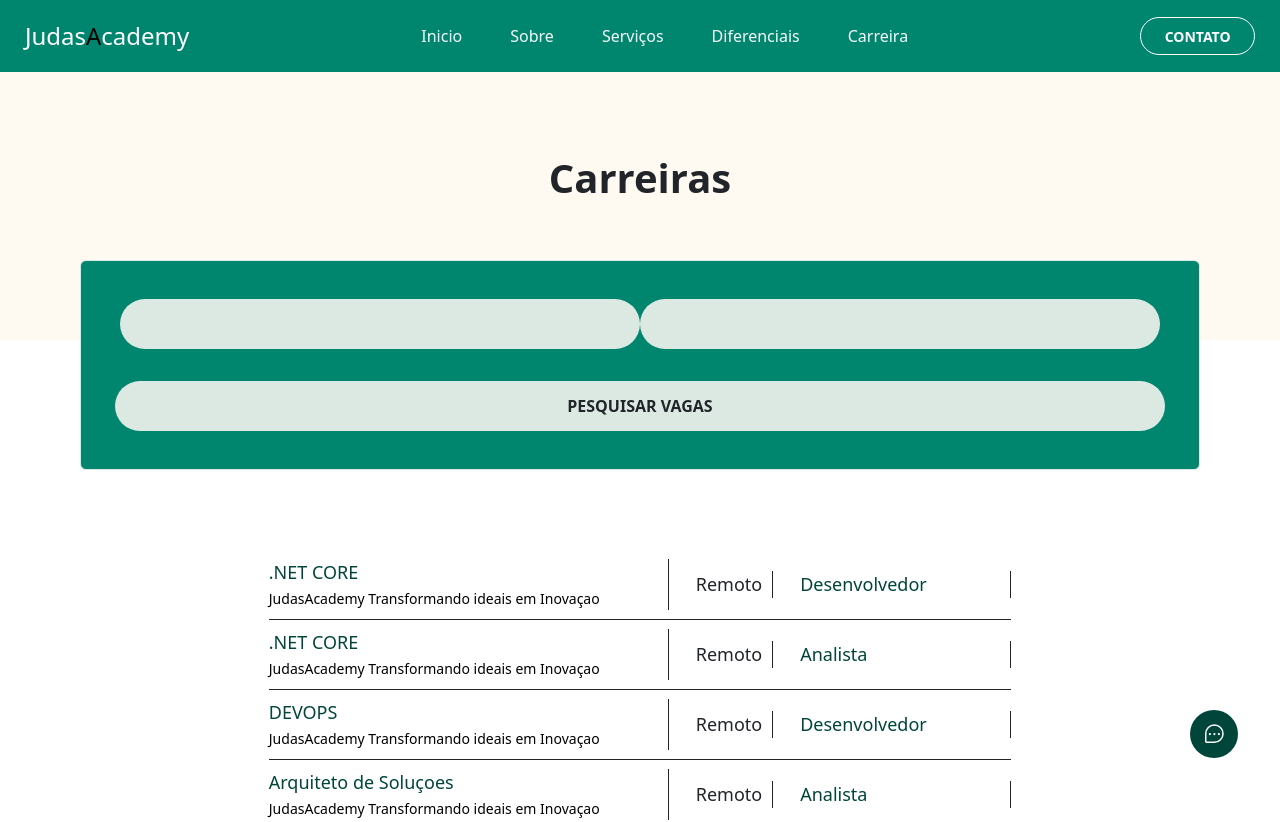
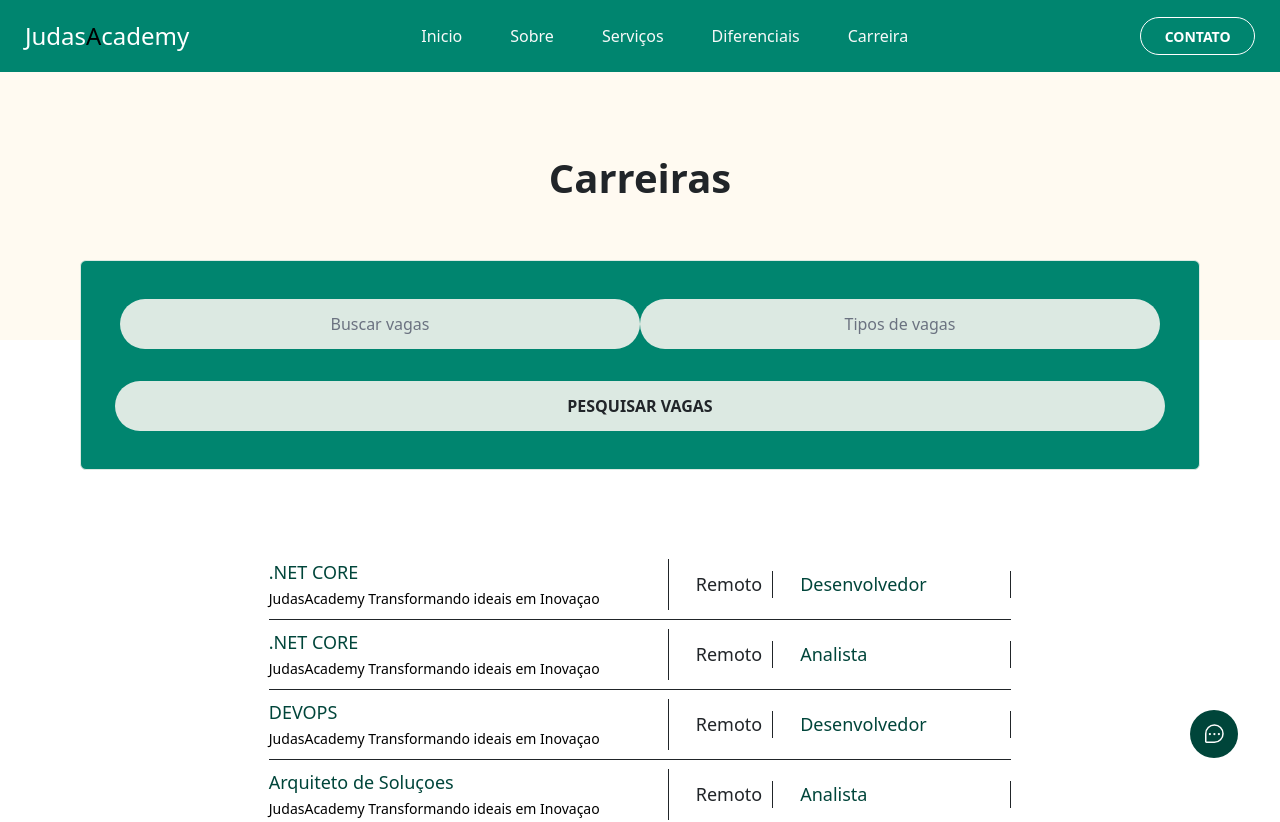
Before and after one commit to gustavohenri316/landingpagejudasacadamey, a React (Vite) app in the folder web/: page /Carreiras in a window 1280 px wide. Shown: the top 822 px of the page. Built offline with nearby package versions, Linux system fonts and the light colour scheme; no server answers.

Commit message:
add anima

```diff
--- a/web/src/components/CardContato/styles.ts
+++ b/web/src/components/CardContato/styles.ts
@@ -8,6 +8,16 @@
   display: flex;
   justify-content: center;
   align-items: center;
+  @keyframes float {
+      0%,
+      100% {
+        transform: translatey(0);
+      }
+      50% {
+        transform: translatey(-20px);
+      }
+    }
+    animation: float 6s ease-in-out infinite;
 `
 export const Conatiner = styled.div`
   display: flex;
--- a/web/src/components/Carreira/index.tsx
+++ b/web/src/components/Carreira/index.tsx
@@ -11,8 +11,8 @@
         </div>
         <div className='filtro'>
           <div className='input'>
-            <input type="text" name="" id="" />
-            <input type="text" name="" id="" />
+            <input type="text" placeholder='Buscar vagas'/>
+            <input type="text" placeholder='Tipos de vagas' />
           </div>
           <button className='button'>Pesquisar Vagas</button>
         </div>
--- a/web/src/components/Carreira/styles.ts
+++ b/web/src/components/Carreira/styles.ts
@@ -43,6 +43,7 @@
     background: #DCE9E2;
     border-radius: 40px;
     border: none;
+    text-align: center;
   }
   button{
     width: 1050px;
@@ -52,6 +53,7 @@
   }
   button:hover{
     background-color: #00453A;
+    color: #FFFAF1;
   }
   .Vagas{
     width: 58vw;
@@ -63,6 +65,16 @@
     justify-content: space-between;
     border-bottom: 1px solid #212529;
     height: 70px;
+    cursor: pointer;
+    -moz-transition: all 0.3s;
+        -webkit-transition: all 0.3s;
+        transition: all 0.3s;
+  }
+  .vagas-container:hover{
+    -moz-transform: scale(1.1);
+        -webkit-transform: scale(1.1);
+        transform: scale(1.1);
+
   }
   .vagas-info{
     width: 400px;
--- a/web/src/components/Home/styles.ts
+++ b/web/src/components/Home/styles.ts
@@ -5,6 +5,15 @@
   justify-content: center;
   align-items: center;
   flex-direction: column;
+  @keyframes float {
+      0%,
+      100% {
+        transform: translatey(0);
+      }
+      50% {
+        transform: translatey(-20px);
+      }
+    }
 
   .info {
     position: relative;
@@ -16,9 +25,12 @@
     background: #fffaf1;
     border: 1px solid #dce9e2;
     border-radius: 6px;
+    text-align: center;
+
   }
   .info-item {
     padding-top: 3.5rem;
+    animation: float 6s ease-in-out infinite;
   }
   .info-item h1 {
     font-style: normal;
--- a/web/src/components/Tech/styles.ts
+++ b/web/src/components/Tech/styles.ts
@@ -1,6 +1,7 @@
 import styled from "styled-components";
 
 export const Page = styled.div`
+
   display: flex;
   flex-direction: column;
   align-items: center;
@@ -25,6 +26,15 @@
   }
 `
 export const Container = styled.div`
+@keyframes float {
+      0%,
+      100% {
+        transform: translatey(0);
+      }
+      50% {
+        transform: translatey(-20px);
+      }
+    }
   margin-top: 5rem;
   display: flex;
   flex-direction: column;
@@ -37,6 +47,7 @@
     gap: 5rem;
   }
   .container-secundario{
+    animation: float 6s ease-in-out infinite;
     width: 347px;
     height: 281px;
     background: #FFFFFF;
```
